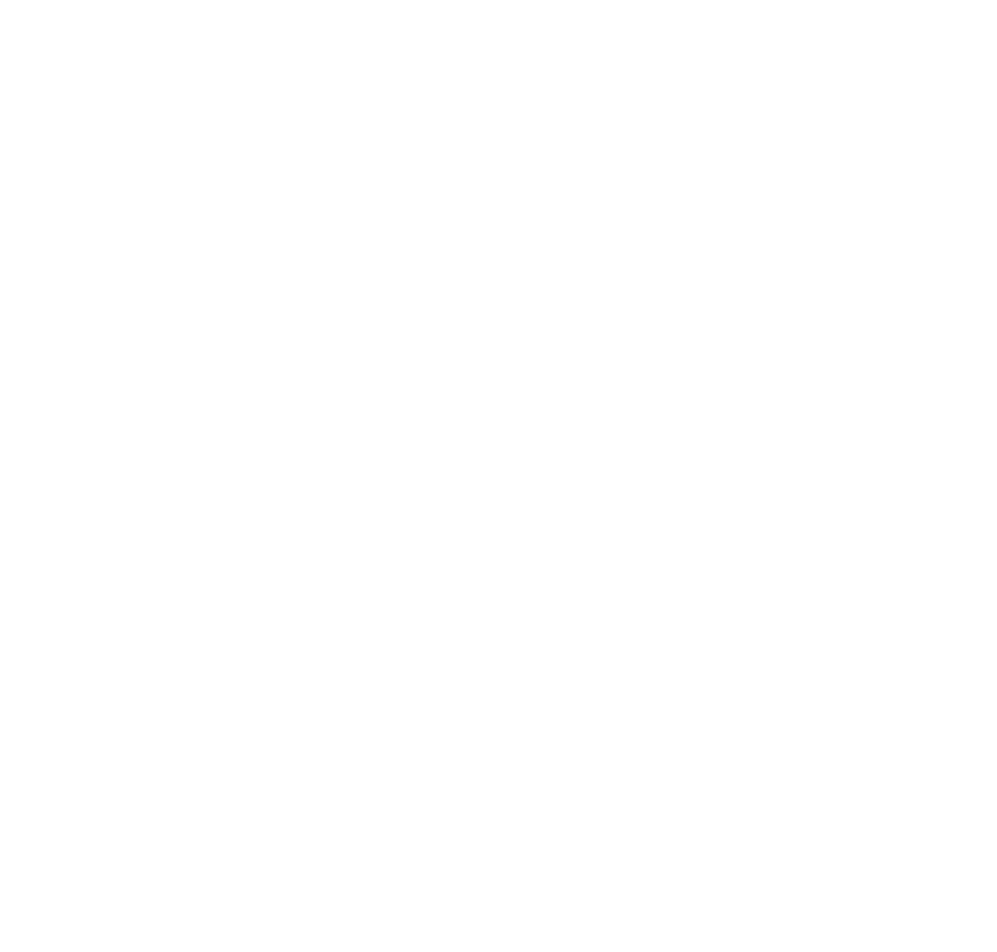
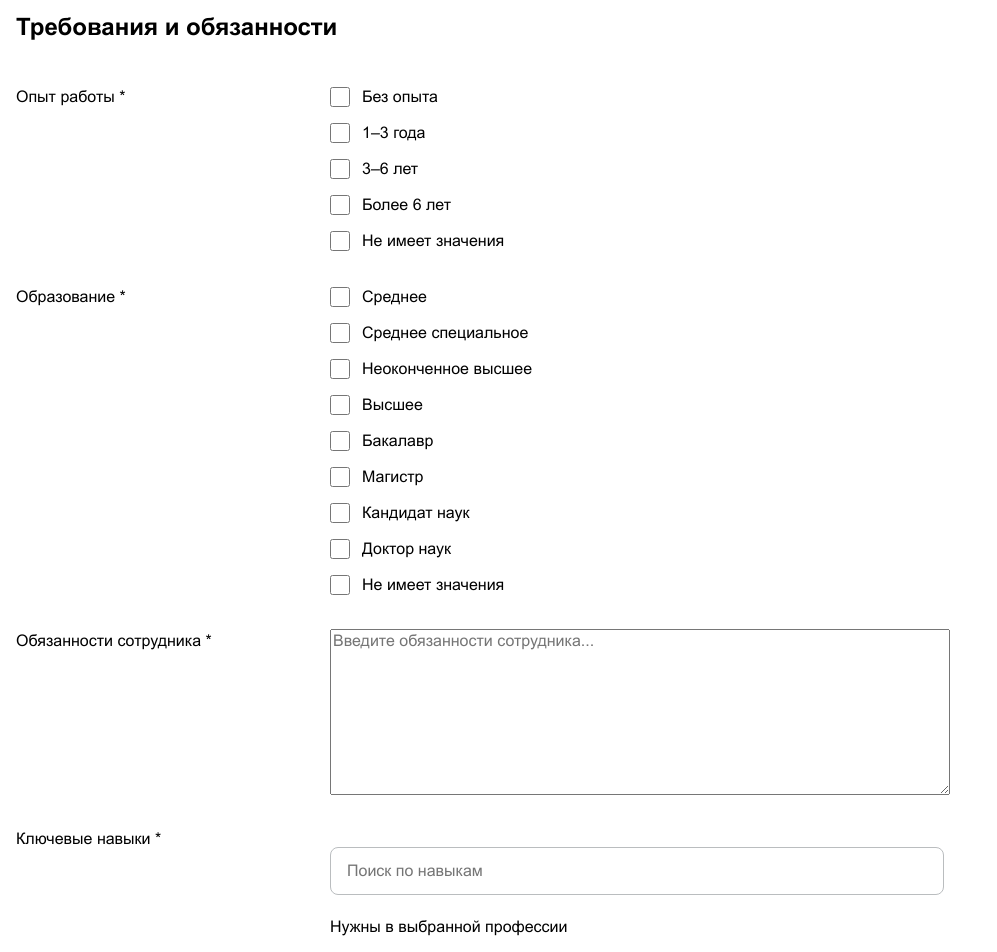
Before and after one commit to abljava/hr-space-frontend, a React (Vite) app: page / in a window 1280 px wide. Shown: the part 1240-2192 px from the top of the page, without its empty margins (0-997 px from the left). Before the commit the page ends 1100 px from the top, so only its background shows below. Built offline with nearby package versions, Linux system fonts and the light colour scheme.

Commit message:
add careerProfile

```diff
--- /dev/null
+++ b/src/components/CareerProfile/CareerProfile.jsx
@@ -0,0 +1,205 @@
+import { useForm } from 'react-hook-form';
+import cn from 'classnames';
+
+import styles from './CareerProfile.module.scss';
+
+function CareerProfile() {
+	const { register, handleSubmit } = useForm();
+
+	const inputLarge = cn(styles.input_item, styles.input_large);
+
+	const onSubmit = data => {
+		console.log('data', data);
+	};
+
+	return (
+		<section className={styles.container}>
+			<h1 className={styles.heading}>Новая заявка</h1>
+			<div className={styles.progress_bar}></div>
+			<form className={styles.form_container} onSubmit={handleSubmit(onSubmit)}>
+				<h2 className={styles.title}>Требования и обязанности</h2>
+				<ul className={styles.input_list}>
+					<li className={styles.input_container}>
+						<label htmlFor="workExperience" className={styles.input_label}>
+							Опыт работы *
+						</label>
+						<div className={styles.checkbox_container}>
+							<label className={styles.checkbox_label}>
+								<input
+									type="checkbox"
+									value="Без опыта"
+									{...register('workExperience')}
+									className={styles.checkbox_input}
+								/>
+								<span className={styles.checkbox_text}>Без опыта</span>
+							</label>
+							<label className={styles.checkbox_label}>
+								<input
+									type="checkbox"
+									value="1–3 года"
+									{...register('workExperience')}
+									className={styles.checkbox_input}
+								/>
+								<span className={styles.checkbox_text}>1–3 года</span>
+							</label>
+							<label className={styles.checkbox_label}>
+								<input
+									type="checkbox"
+									value="3–6 лет"
+									{...register('workExperience')}
+									className={styles.checkbox_input}
+								/>
+								<span className={styles.checkbox_text}>3–6 лет</span>
+							</label>
+							<label className={styles.checkbox_label}>
+								<input
+									type="checkbox"
+									value="Более 6 лет"
+									{...register('workExperience')}
+									className={styles.checkbox_input}
+								/>
+								Более 6 лет
+							</label>
+							<label className={styles.checkbox_label}>
+								<input
+									type="checkbox"
+									value="Не имеет значения"
+									{...register('workExperience')}
+									className={styles.checkbox_input}
+								/>
+								Не имеет значения
+							</label>
+						</div>
+					</li>
+					<li className={styles.input_container}>
+						<label htmlFor="workExperience" className={styles.input_label}>
+							Образование *
+						</label>
+						<div className={styles.checkbox_container}>
+							<label className={styles.checkbox_label}>
+								<input
+									type="checkbox"
+									value="Среднее"
+									{...register('education')}
+									className={styles.checkbox_input}
+								/>
+								<span className={styles.checkbox_text}>Среднее</span>
+							</label>
+							<label className={styles.checkbox_label}>
+								<input
+									type="checkbox"
+									value="Среднее специальное"
+									{...register('education')}
+									className={styles.checkbox_input}
+								/>
+								<span className={styles.checkbox_text}>Среднее специальное</span>
+							</label>
+							<label className={styles.checkbox_label}>
+								<input
+									type="checkbox"
+									value="Неоконченное высшее"
+									{...register('education')}
+									className={styles.checkbox_input}
+								/>
+								<span className={styles.checkbox_text}>Неоконченное высшее</span>
+							</label>
+							<label className={styles.checkbox_label}>
+								<input
+									type="checkbox"
+									value="Высшее"
+									{...register('education')}
+									className={styles.checkbox_input}
+								/>
+								Высшее
+							</label>
+							<label className={styles.checkbox_label}>
+								<input
+									type="checkbox"
+									value="Бакалавр"
+									{...register('education')}
+									className={styles.checkbox_input}
+								/>
+								Бакалавр
+							</label>
+							<label className={styles.checkbox_label}>
+								<input
+									type="checkbox"
+									value="Магистр"
+									{...register('education')}
+									className={styles.checkbox_input}
+								/>
+								Магистр
+							</label>
+							<label className={styles.checkbox_label}>
+								<input
+									type="checkbox"
+									value="Кандидат наук"
+									{...register('education')}
+									className={styles.checkbox_input}
+								/>
+								Кандидат наук
+							</label>
+							<label className={styles.checkbox_label}>
+								<input
+									type="checkbox"
+									value="Доктор наук"
+									{...register('education')}
+									className={styles.checkbox_input}
+								/>
+								Доктор наук
+							</label>
+							<label className={styles.checkbox_label}>
+								<input
+									type="checkbox"
+									value="Не имеет значения"
+									{...register('education')}
+									className={styles.checkbox_input}
+								/>
+								Не имеет значения
+							</label>
+						</div>
+					</li>
+					<li className={styles.input_container}>
+						<label htmlFor="responsibilities" className={styles.input_label}>
+							Обязанности сотрудника *
+						</label>
+						<textarea
+							{...register('responsibilities')}
+							id="responsibilities"
+							className={styles.textarea_item}
+							placeholder="Введите обязанности сотрудника..."
+						/>
+					</li>
+					<li className={styles.input_container}>
+						<label htmlFor="skills" className={styles.input_label}>
+							Ключевые навыки *
+						</label>
+						<div className={styles.input_skills}>
+							<input
+								{...register('skills')}
+								type="text"
+								id="skills"
+								className={inputLarge}
+								placeholder="Поиск по навыкам"
+							/>
+							<span className={styles.input_description}>Нужны в выбранной профессии</span>
+						</div>
+					</li>
+					<li className={styles.input_container}>
+						<label htmlFor="requirements" className={styles.input_label}>
+							Требования к сотруднику *
+						</label>
+						<textarea
+							{...register('requirements')}
+							id="requirements"
+							className={styles.textarea_item}
+							placeholder="Обязательные или те, которые приветствуются"
+						/>
+					</li>
+				</ul>
+			</form>
+		</section>
+	);
+}
+
+export default CareerProfile;
--- /dev/null
+++ b/src/components/CareerProfile/CareerProfile.module.scss
@@ -0,0 +1,114 @@
+/* можно вынести в global.scss начало*/
+.container {
+}
+
+.heading {
+	font-size: 32px;
+	line-height: 37.12px;
+	margin: 0 0 28px;
+}
+
+.progress_bar {
+	width: 388px;
+	height: 8px;
+	background-color: rgba(185, 209, 255, 1);
+	margin-bottom: 80px;
+}
+
+.form_container {
+	margin-bottom: 177px;
+}
+
+.title {
+	font-size: 24px;
+	line-height: 27.84px;
+	margin-bottom: 44px;
+}
+
+.input_list {
+	margin: 0;
+	padding: 0;
+	list-style: none;
+	display: flex;
+	flex-direction: column;
+	margin-bottom: 80px;
+}
+
+.input_container {
+	display: flex;
+	align-items: center;
+	margin-bottom: 32px;
+	&:last-of-type {
+		margin-bottom: 0;
+		& .input_item:last-of-type {
+			margin-left: 19px;
+		}
+	}
+}
+
+.input_label {
+    width: 314px;
+	display: flex;
+	align-items: center;
+	font-size: 16px;
+    align-self: flex-start;
+}
+
+.input_item {
+	width: 298px;
+	height: 48px;
+
+	padding: 14px 16px;
+	box-sizing: border-box;
+	border-radius: 8px;
+	border: 1px solid rgba(186, 189, 191, 1);
+
+	&:focus {
+		border: none;
+		outline: 2px solid rgba(23, 133, 229, 1);
+		overflow-wrap: break-word;
+	}
+}
+
+.input_large {
+	width: 614px;
+}
+
+.button {
+	width: 119px;
+	height: 48px;
+	margin-left: 314px;
+	padding: 12px 36px;
+	background-color: rgba(235, 235, 235, 1);
+	border-radius: 8px;
+}
+
+/* можно вынести в global.scss конец*/
+
+.checkbox_container {
+    display: flex;
+    flex-direction: column;
+    gap: 12px;
+  }
+  .checkbox_label {
+    display: flex;
+    align-items: center;
+  }
+  .checkbox_input {
+    margin-right: 12px;
+    width: 20px;
+    height: 20px;
+  }
+  .textarea_item{
+width: 614px;
+height: 160px;
+  }
+
+  .input_skills{
+    display: flex;
+    flex-direction: column;
+    margin-top: 20px;
+  }
+  .input_description{
+margin-top: 20px;
+  }
--- a/src/components/Main/Main.jsx
+++ b/src/components/Main/Main.jsx
@@ -1,10 +1,12 @@
 import styles from './Main.module.scss';
 import Vacancy from '../Vacancy/Vacancy';
+import CareerProfile from '../CareerProfile/CareerProfile';
 
 function Main() {
 	return (
 		<section className={styles.main}>
 			<Vacancy />
+			<CareerProfile />
 		</section>
 	);
 }
```
